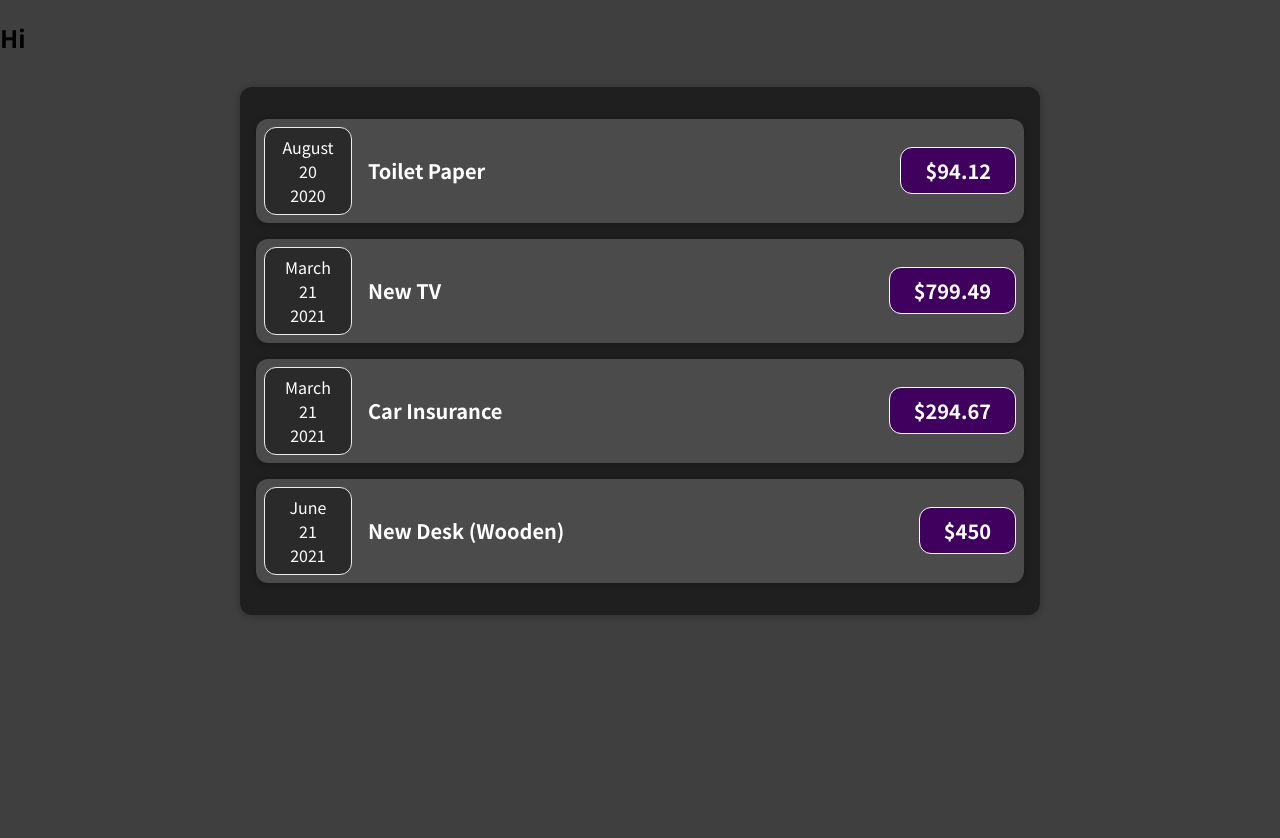
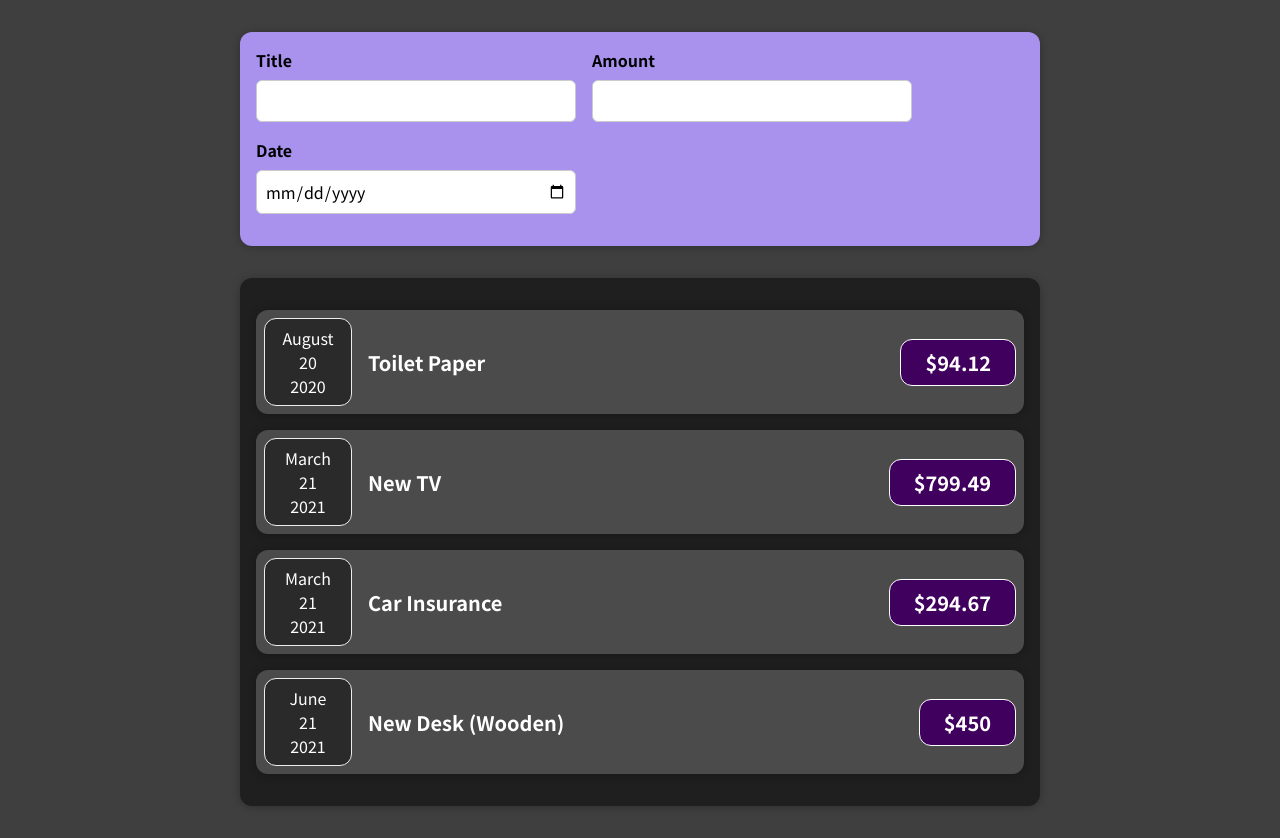
Before and after one commit to danushkapathirana/expense-tracker, a React (Create React App) app: page / in a window 1280 px wide. Before the commit the page ends 800 px from the top, so only its background shows below. Built offline with nearby package versions, Linux system fonts and the light colour scheme.

Commit message:
developed the form

```diff
--- a/src/App.js
+++ b/src/App.js
@@ -1,8 +1,8 @@
 import './App.css';
 import Expenses from './components/Expenses/Expenses';
+import NewExpense from './components/NewExpense/NewExpense';
 
 function App() {
-
   const expenses = [
     { id: 'e1', title: 'Toilet Paper', amount: 94.12, date: new Date(2020, 7, 14),},
     { id: 'e2', title: 'New TV', amount: 799.49, date: new Date(2021, 2, 12) },
@@ -12,7 +12,7 @@ function App() {
 
   return (
     <div>
-      <h2>Hi</h2>
+      <NewExpense></NewExpense>
       <Expenses dataStore = {expenses} />
     </div>
   );
--- a/src/components/Expenses/ExpenseDate.js
+++ b/src/components/Expenses/ExpenseDate.js
@@ -3,7 +3,6 @@ import React from "react";
 import "./ExpenseDate.css"
 
 function ExpenseDate(props) {
-
     const month = props.date.toLocaleString("en-US", {month: "long"})
     const day = props.date.toLocaleString("en-US", {year: "2-digit"})
     const year = props.date.getFullYear()
--- a/src/components/Expenses/ExpenseItem.js
+++ b/src/components/Expenses/ExpenseItem.js
@@ -1,10 +1,13 @@
 import React from "react"
+// import { useState } from "react"
+
 import Card from "../UI/Card"
-
 import ExpenseDate from "./ExpenseDate"
 import "./ExpenseItem.css"
 
 function ExpenseItem(props) {
+    // const [title, setTitle] = useState(props.title)
+
     return(
         <Card className="expense-item">
             <ExpenseDate date = {props.date} />
--- a/src/components/Expenses/Expenses.js
+++ b/src/components/Expenses/Expenses.js
@@ -1,6 +1,6 @@
 import React from "react";
+
 import Card from "../UI/Card";
-
 import ExpenseItem from "./ExpenseItem";
 import "./Expenses.css"
 
--- /dev/null
+++ b/src/components/NewExpense/ExpenseForm.css
@@ -0,0 +1,26 @@
+.new-expense__controls {
+  display: flex;
+  flex-wrap: wrap;
+  gap: 1rem;
+  margin-bottom: 1rem;
+  text-align: left;
+}
+
+.new-expense__control label {
+  font-weight: bold;
+  margin-bottom: 0.5rem;
+  display: block;
+}
+
+.new-expense__control input {
+  font: inherit;
+  padding: 0.5rem;
+  border-radius: 6px;
+  border: 1px solid #ccc;
+  width: 20rem;
+  max-width: 100%;
+}
+
+.new-expense__actions {
+  text-align: right;
+}
--- /dev/null
+++ b/src/components/NewExpense/ExpenseForm.js
@@ -0,0 +1,26 @@
+import React from "react";
+
+import "./ExpenseForm.css"
+
+function ExpenseForm() {
+    return(
+        <form>
+            <div className="new-expense__controls">
+                <div className="new-expense__control">
+                    <label>Title</label>
+                    <input type="text"></input>
+                </div>
+                <div className="new-expense__control">
+                    <label>Amount</label>
+                    <input type="number"></input>
+                </div>
+                <div className="new-expense__control">
+                    <label>Date</label>
+                    <input type="date"></input>
+                </div>
+            </div>
+        </form>
+    )
+}
+
+export default ExpenseForm
--- /dev/null
+++ b/src/components/NewExpense/NewExpense.css
@@ -0,0 +1,38 @@
+.new-expense {
+    background-color: #a892ee;
+    padding: 1rem;
+    margin: 2rem auto;
+    width: 50rem;
+    max-width: 95%;
+    border-radius: 12px;
+    text-align: center;
+    box-shadow: 0 1px 8px rgba(0, 0, 0, 0.25);
+}
+
+.new-expense button {
+    font: inherit;
+    cursor: pointer;
+    padding: 1rem 2rem;
+    border: 1px solid #40005d;
+    background-color: #40005d;
+    color: white;
+    border-radius: 12px;
+    margin-right: 1rem;
+}
+
+.new-expense button:hover,
+.new-expense button:active {
+    background-color: #510674;
+    border-color: #510674;
+}
+
+.new-expense button.alternative {
+    color: #220131;
+    border-color: transparent;
+    background-color: transparent;
+}
+
+.new-expense button.alternative:hover,
+.new-expense button.alternative:active {
+    background-color: #ddb3f8;
+}
--- /dev/null
+++ b/src/components/NewExpense/NewExpense.js
@@ -0,0 +1,14 @@
+import React from "react";
+
+import ExpenseForm from "./ExpenseForm";
+import "./NewExpense.css"
+
+function NewExpense() {
+    return(
+        <div className="new-expense">
+            <ExpenseForm></ExpenseForm>
+        </div>
+    )
+}
+
+export default NewExpense
```
